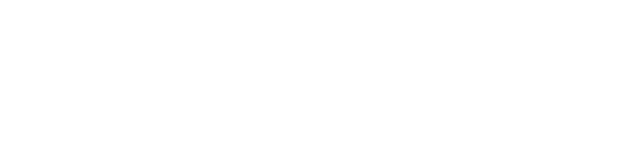
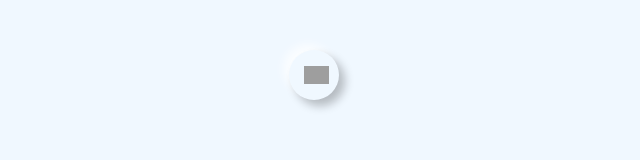
Before and after one commit to hamdytoto/30-simple-projects-with-JS, a plain HTML site: page project13-animatedSearchBar/index.html in a window 1280 px wide. Shown: the whole page, without its empty margins (326-966 px from the left). Drawn offline with Linux system fonts and the light colour scheme; grey boxes are pictures that could not be loaded.

Commit message:
adding the project 13

```diff
--- a/project13-animatedSearchBar/index.html
+++ b/project13-animatedSearchBar/index.html
@@ -7,6 +7,11 @@
     <title>Animated searchBar</title>
 </head>
 <body>
+    <div class="search-bar-container active">
+        <img class="magni" src="https://cdn4.iconfinder.com/data/icons/evil-icons-user-interface/64/magnifier-256.png" alt="magnifier-256">
+        <input type="text" name="" id="search-bar" class="search-bar" placeholder="Search..." >
+        <img class="mic" src="https://cdn1.iconfinder.com/data/icons/google-s-logo/150/Google_Icons-25-256.png" alt="mic">
+    </div>
 
     <script src="main.js"></script>
 </body>
--- a/project13-animatedSearchBar/main.js
+++ b/project13-animatedSearchBar/main.js
@@ -0,0 +1,5 @@
+const container = document.querySelector(".search-bar-container");
+const magni =document.querySelector(".magni");
+magni.addEventListener("click",()=>{
+    container.classList.toggle("active");
+})
--- a/project13-animatedSearchBar/style.css
+++ b/project13-animatedSearchBar/style.css
@@ -0,0 +1,56 @@
+body {
+	margin: 0;
+	background-color: aliceblue;
+	display: flex;
+	justify-content: center;
+	/* align-items: center; */
+	height: 100vh !important;
+}
+.search-bar-container {
+	display: flex;
+	justify-content: space-around;
+	align-items: center;
+	width: 300px;
+	height: 50px;
+    transition: width 1s;
+	/* background-color: rgb(153, 255, 0); */
+	border-radius: 30px;
+	box-shadow: 6px 6px 10px rgba(0, 0, 0, 0.249),
+		-6px -6px 10px rgba(255, 255, 255, 0.7);
+	/* border:2px solid black; */
+	position: relative;
+    top:50px;
+}
+.magni {
+	width: 25px;
+	position: absolute;
+	left: 15px;
+	cursor: pointer;
+}
+.mic {
+	width: 30px;
+	position: absolute;
+	right: 20px;
+	cursor: pointer;
+    transition:width 0,5s ;
+    transition-delay: 0,4s;
+}
+
+.search-bar {
+	border: none;
+	padding: 10px;
+	width: 50%;
+	background-color: aliceblue;
+	&:focus {
+		outline: none;
+	}
+}
+.active.search-bar-container {
+	width:50px;
+}
+.active .search-bar{
+    width:0;
+}
+.active .mic{
+    width:0;
+}
```
